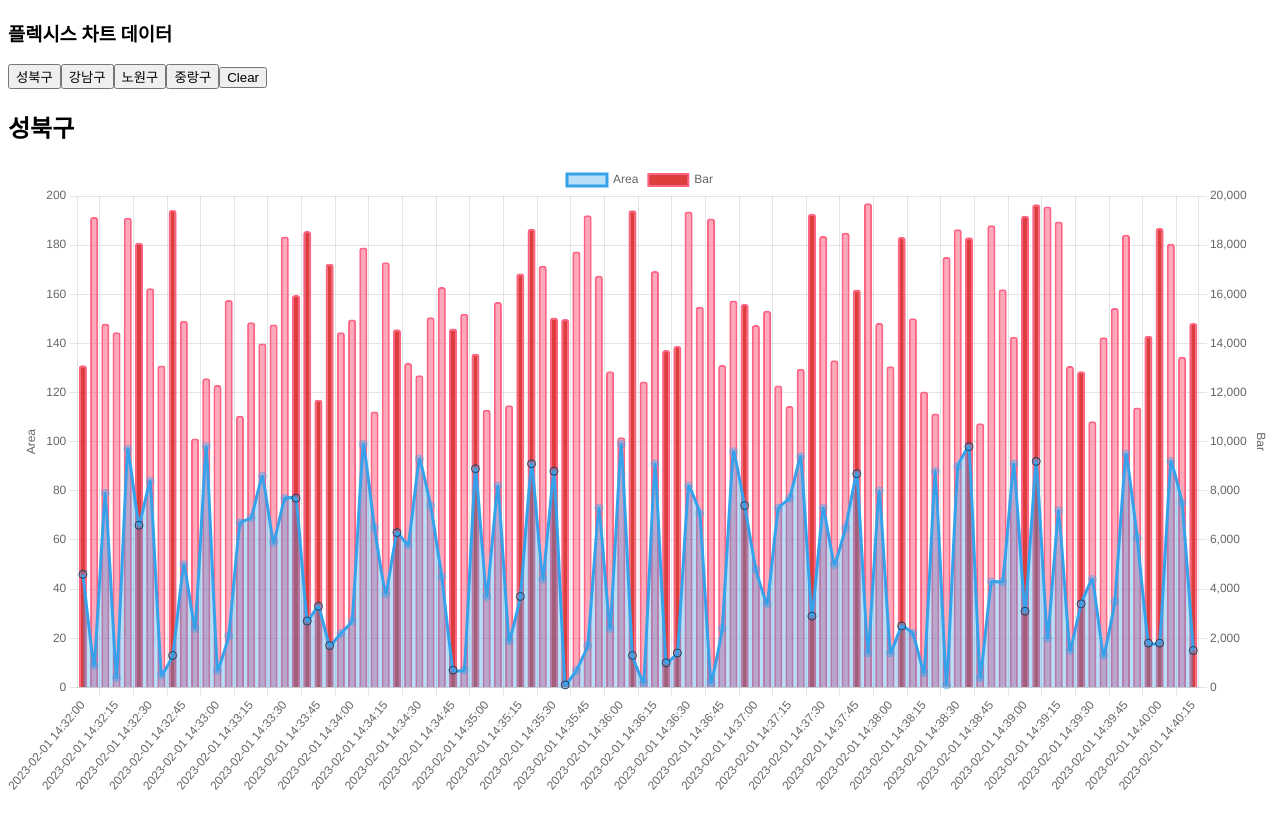
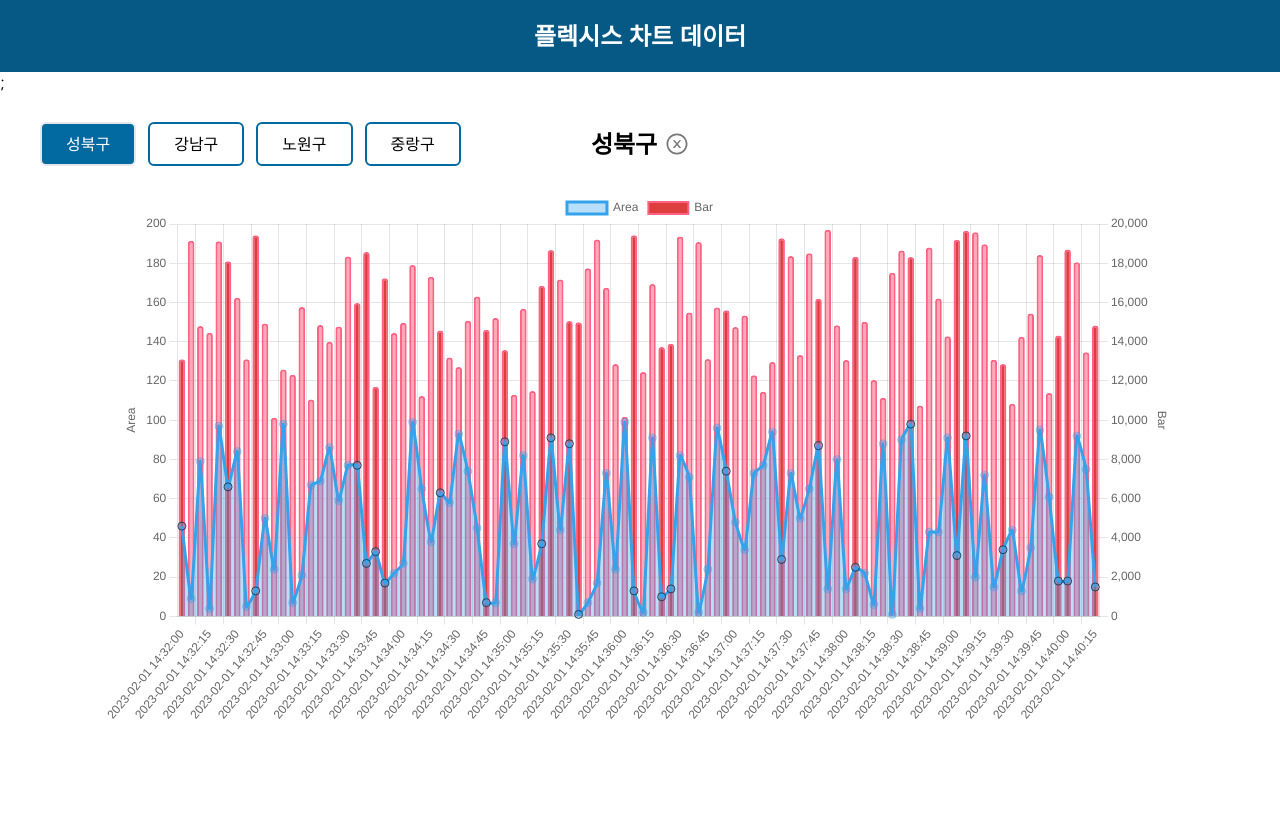
Before and after one commit to yses9296/pre-onboarding-9th-3-2, a React (Vite) app: page / in a window 1280 px wide. Both pictures are taken after a click on the button "성북구". After the commit the page ends 800 px from the top, so only its background shows below. Built offline with nearby package versions, Linux system fonts and the light colour scheme.

Commit message:
refactor&design: 불필요한 함수 재구조 & tailwind 스타일 적용

```diff
--- a/package.json
+++ b/package.json
@@ -13,12 +13,16 @@
     "react": "^18.2.0",
     "react-chartjs-2": "^5.2.0",
     "react-dom": "^18.2.0",
+    "react-icons": "^4.8.0",
     "react-router-dom": "^6.9.0"
   },
   "devDependencies": {
     "@types/react": "^18.0.27",
     "@types/react-dom": "^18.0.10",
     "@vitejs/plugin-react": "^3.1.0",
+    "autoprefixer": "^10.4.14",
+    "postcss": "^8.4.21",
+    "tailwindcss": "^3.2.7",
     "typescript": "^4.9.3",
     "vite": "^4.1.0"
   }
--- /dev/null
+++ b/postcss.config.cjs
@@ -0,0 +1,6 @@
+module.exports = {
+  plugins: {
+    tailwindcss: {},
+    autoprefixer: {},
+  },
+}
--- a/src/components/FilterBar.tsx
+++ b/src/components/FilterBar.tsx
@@ -1,6 +1,7 @@
 import React, { useEffect } from "react";
 import { useNavigate } from "react-router-dom";
 import { dataArr } from "../utils/fetchData";
+import { AiOutlineCloseCircle } from "react-icons/ai";
 
 type Props = {
   targetID: string | null;
@@ -20,22 +21,37 @@ const FilterBar = ({ targetID }: Props) => {
   };
 
   return (
-    <div>
-      <div>
+    <div className="w-full flex items-center justify-center flex-row relative h-24">
+      <div className="absolute left-10">
         {placeArr.map((place, idx) => (
-          <button key={idx} value={place} onClick={onClickPlaceHandler}>
+          <button
+            key={idx}
+            value={place}
+            onClick={onClickPlaceHandler}
+            className={
+              place === targetID
+                ? "border-2 bg-sky-700 text-white rounded-md px-6 py-2 mr-3"
+                : "border-2 border-sky-700 rounded-md px-6 py-2 mr-3"
+            }
+          >
             {place}
           </button>
         ))}
-        <button
-          onClick={() => {
-            navigate("/");
-          }}
-        >
-          Clear
-        </button>
       </div>
-      {selected !== "" && <h2> {selected} </h2>}
+      {selected !== "" && (
+        <>
+          <h2 className="text-2xl font-bold mr-2"> {selected} </h2>
+          <button
+            onClick={() => {
+              navigate("/");
+            }}
+          >
+            <AiOutlineCloseCircle
+              style={{ width: "24px", height: "24px", color: "#777" }}
+            />
+          </button>
+        </>
+      )}
     </div>
   );
 };
--- a/src/components/TimeSeriesChart.tsx
+++ b/src/components/TimeSeriesChart.tsx
@@ -37,7 +37,11 @@ const TimeSeriesChart = ({ targetID }: Props) => {
   const chartDataSet = getChartDataSet(targetID);
   const chartOption = getChartOption();
 
-  return <ReactChart type="bar" data={chartDataSet} options={chartOption} />;
+  return (
+    <div className="w-10/12 mx-auto">
+      <ReactChart type="bar" data={chartDataSet} options={chartOption} />
+    </div>
+  );
 };
 
 export default TimeSeriesChart;
--- /dev/null
+++ b/src/index.css
@@ -0,0 +1,23 @@
+@import url("https://fonts.googleapis.com/css2?family=Nanum+Gothic&display=swap");
+
+* {
+  margin: 0;
+  padding: 0;
+  box-sizing: border-box;
+  font-family: "Nanum Gothic", sans-serif;
+}
+
+li,
+ul,
+ol {
+  list-style: none;
+}
+
+a {
+  color: inherit;
+  display: block;
+}
+
+@tailwind base;
+@tailwind components;
+@tailwind utilities;
--- a/src/layouts/PageLayout.tsx
+++ b/src/layouts/PageLayout.tsx
@@ -2,7 +2,7 @@ import { Outlet } from "react-router-dom";
 
 const PageLayout = () => {
   return (
-    <div>
+    <div className="w-full h-screen">
       <Outlet />
     </div>
   );
--- a/src/main.tsx
+++ b/src/main.tsx
@@ -1,6 +1,7 @@
 import React from "react";
 import ReactDOM from "react-dom/client";
 import App from "./App";
+import "./index.css";
 
 ReactDOM.createRoot(document.getElementById("root") as HTMLElement).render(
   <React.StrictMode>
--- a/src/pages/ChartPage.tsx
+++ b/src/pages/ChartPage.tsx
@@ -8,12 +8,14 @@ const ChartPage = () => {
   const targetID = getQueryData(location.search);
 
   return (
-    <div style={{ width: "100%", height: "100vh" }}>
-      <h3>플렉시스 차트 데이터</h3>
-
+    <>
+      <h3 className=" text-center py-5 bg-sky-800 text-white text-2xl font-bold ">
+        플렉시스 차트 데이터
+      </h3>
+      ;
       <FilterBar targetID={targetID} />
       <TimeSeriesChart targetID={targetID} />
-    </div>
+    </>
   );
 };
 
--- a/src/utils/fetchData.ts
+++ b/src/utils/fetchData.ts
@@ -1,4 +1,4 @@
-import { MockType } from "types/mockData.type";
+import { MockType } from "../types/mockData.type";
 import mockData from "../data/mockData.json";
 
 const dataJson = mockData.response;
--- a/src/utils/getChartDataSet.ts
+++ b/src/utils/getChartDataSet.ts
@@ -7,13 +7,17 @@ export const Y_AXIS_KEY = "y";
 const getChartDataSet = (targetID: string | null) => {
   const id_DataArr = dataArr.map((item) => item.id);
 
-  function dataAreaSet() {
   const value_area_DataArr = dataArr.map((val) => ({
     [X_AXIS_KEY]: val.date,
     [Y_AXIS_KEY]: val.value_area,
   }));
 
-    return {
+  const value_bar_DataArr = dataArr.map((val) => ({
+    [X_AXIS_KEY]: val.date,
+    [Y_AXIS_KEY]: val.value_bar,
+  }));
+
+  const dataAreaSet = {
     type: "line" as const,
     label: "Area",
     data: value_area_DataArr,
@@ -29,15 +33,8 @@ const getChartDataSet = (targetID: string | null) => {
     pointRadius: 4,
     pointBorderColor: getDataLinePointColor(id_DataArr, targetID),
   };
-  }
 
-  function dataBarSet() {
-    const value_bar_DataArr = dataArr.map((val) => ({
-      [X_AXIS_KEY]: val.date,
-      [Y_AXIS_KEY]: val.value_bar,
-    }));
-
-    return {
+  const dataBarSet = {
     type: "bar" as const,
     label: "Bar",
     data: value_bar_DataArr,
@@ -51,9 +48,8 @@ const getChartDataSet = (targetID: string | null) => {
     borderColor: "rgb(255, 99, 132)",
     backgroundColor: getDataBarColor(id_DataArr, targetID),
   };
-  }
 
-  return { datasets: [dataAreaSet(), dataBarSet()] };
+  return { datasets: [dataAreaSet, dataBarSet] };
 };
 
 export default getChartDataSet;
--- /dev/null
+++ b/tailwind.config.cjs
@@ -0,0 +1,8 @@
+/** @type {import('tailwindcss').Config} */
+module.exports = {
+  content: ["./index.html", "./src/**/*.{js,ts,jsx,tsx}"],
+  theme: {
+    extend: {},
+  },
+  plugins: [],
+};
--- a/tsconfig.json
+++ b/tsconfig.json
@@ -1,6 +1,5 @@
 {
   "compilerOptions": {
-    "baseUrl": "src",
     "target": "ESNext",
     "useDefineForClassFields": true,
     "lib": ["DOM", "DOM.Iterable", "ESNext"],
```
Also changed, not shown: 1 other file (tests, documents, lock files or other folders). Lines whose indentation alone changed are shown as unchanged.
